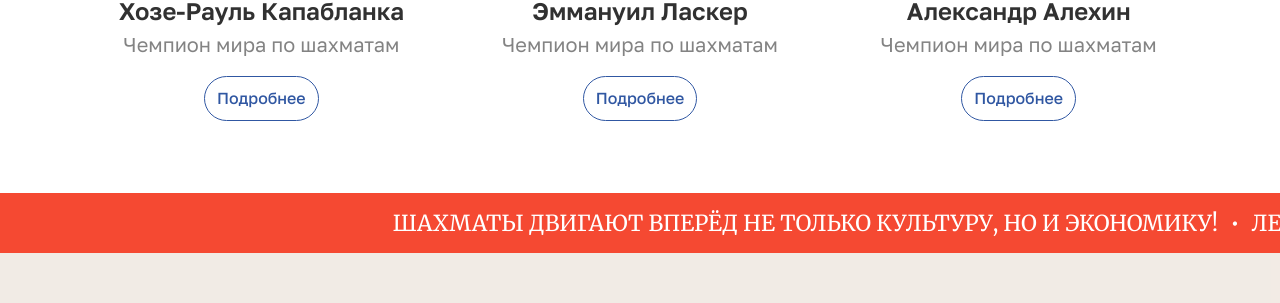
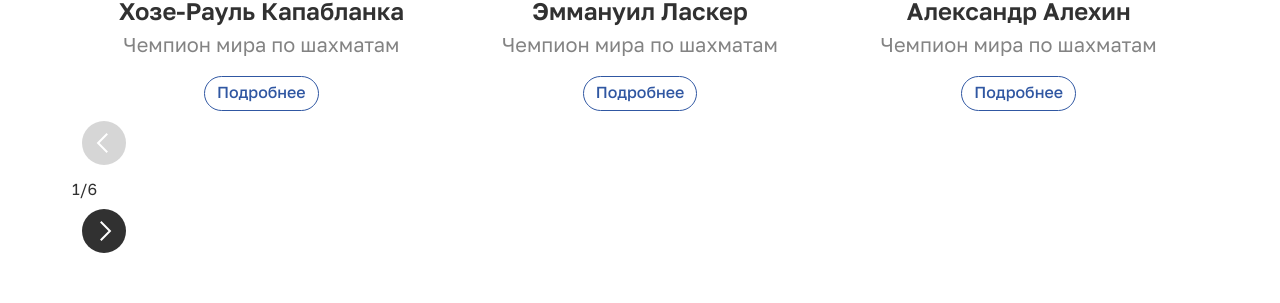
Before and after one commit to KoroLev2512/kraud-chess, a Next.js app: page /home/home in a window 1280 px wide. Shown: the part 3182-3485 px from the top of the page. Built offline with nearby package versions, Linux system fonts and the light colour scheme; a web font is replaced by a local one.

Commit message:
fix mobile

```diff
--- a/src/widgets/Carousel/Carousel.tsx
+++ b/src/widgets/Carousel/Carousel.tsx
@@ -100,6 +100,27 @@ export const Carousel: React.FC<CarouselProps> = ({slides}) => {
                     </SwiperSlide>
                 ))}
             </Swiper>
+            <div className={styles.mobileControls}>
+                <div
+                    className={styles.arrowPrev}
+                    onClick={!isPrevDisabled ? handlePreviousSlide : undefined}
+                >
+                    <ArrowPrevIcon
+                        fill={isPrevDisabled ? "#D6D6D6" : "#313131"}
+                    />
+                </div>
+                <span className={styles.fraction}>
+                        {activeSlideIndex + 1}/{slides.length}
+                    </span>
+                <div
+                    className={styles.arrowNext}
+                    onClick={!isNextDisabled ? handleNextSlide : undefined}
+                >
+                    <ArrowNextIcon
+                        fill={isNextDisabled ? "#D6D6D6" : "#313131"}
+                    />
+                </div>
+            </div>
         </div>
     );
 };
--- a/src/widgets/Carousel/styles.module.scss
+++ b/src/widgets/Carousel/styles.module.scss
@@ -127,7 +127,7 @@
 
 .button {
   display: inline-flex;
-  padding: 12px;
+  padding: 8px 12px;
   justify-content: center;
   align-items: center;
   gap: 10px;
@@ -141,10 +141,33 @@
   font-weight: 500;
   line-height: 120%;
   background-color: transparent;
+  height: 35px;
+
+  &:hover {
+    color: white;
+    background-color: #3057A2;
+  }
+}
+.mobileСontrols {
+  display: none;
 }
 
 @media (max-width: 1000px) {
   .wrapper {
-    padding: 20px;
+    padding: 100px 20px;
+  }
+
+  .controls {
+    display: none;
+  }
+
+  .fraction {
+    margin: 0;
+  }
+
+  .mobileControls {
+    display: flex;
+    justify-content: center;
+    margin-top: 40px;
   }
 }
--- a/src/widgets/Info/styles.module.scss
+++ b/src/widgets/Info/styles.module.scss
@@ -4,6 +4,6 @@
 
 @media (max-width: 1000px) {
   .wrapper {
-    padding: 20px;
+    padding: 50px 20px 100px;
   }
 }
--- a/src/widgets/Stages/styles.module.scss
+++ b/src/widgets/Stages/styles.module.scss
@@ -181,7 +181,7 @@
     display: flex;
     flex-direction: row;
     justify-content: center;
-    margin-top: 20px;
+    margin-top: 30px;
   }
 
   .title {
@@ -213,6 +213,38 @@
   .dot.active {
     background-color: #313131;
   }
+
+  .arrowNext {
+    width: 44px;
+    height: 44px;
+    flex-shrink: 0;
+    align-items: center;
+    cursor: pointer;
+    margin: 10px;
+    gap: 30px;
+
+    &:hover {
+      svg circle {
+        fill: #FBCE51;
+      }
+    }
+  }
+
+  .arrowPrev {
+    width: 44px;
+    height: 44px;
+    flex-shrink: 0;
+    align-items: center;
+    cursor: pointer;
+    margin: 10px;
+    gap: 30px;
+
+    &:hover {
+      svg circle {
+        fill: #FBCE51;
+      }
+    }
+  }
 }
 
 @media (max-width: 700px) {
```
